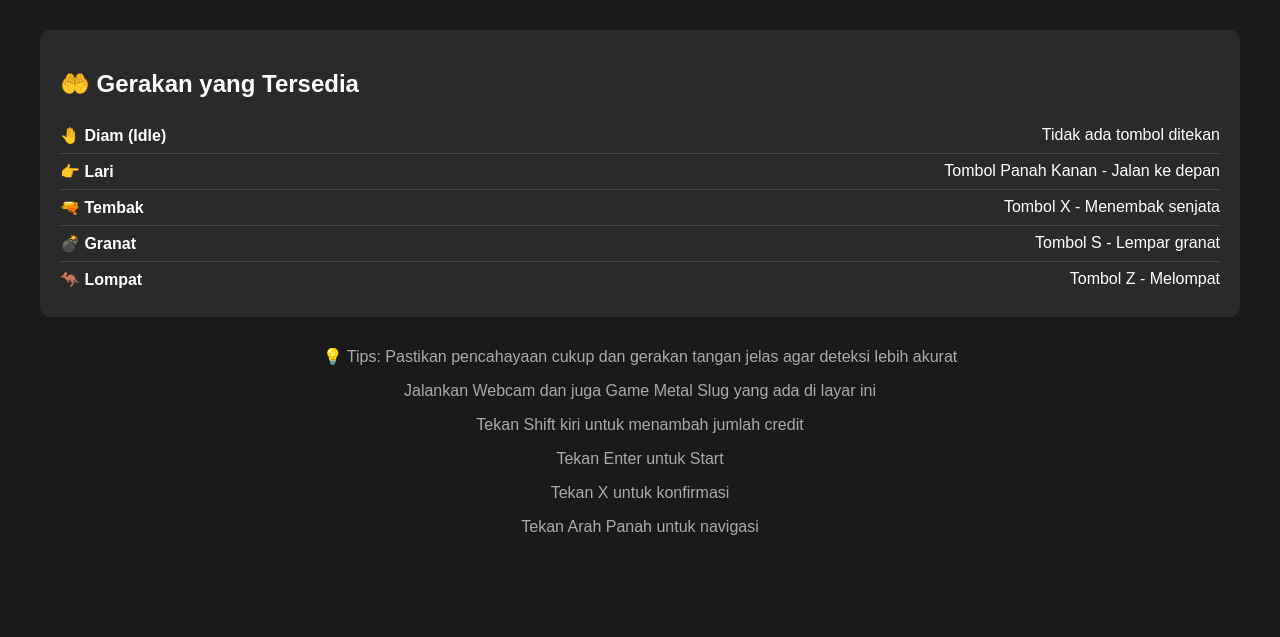
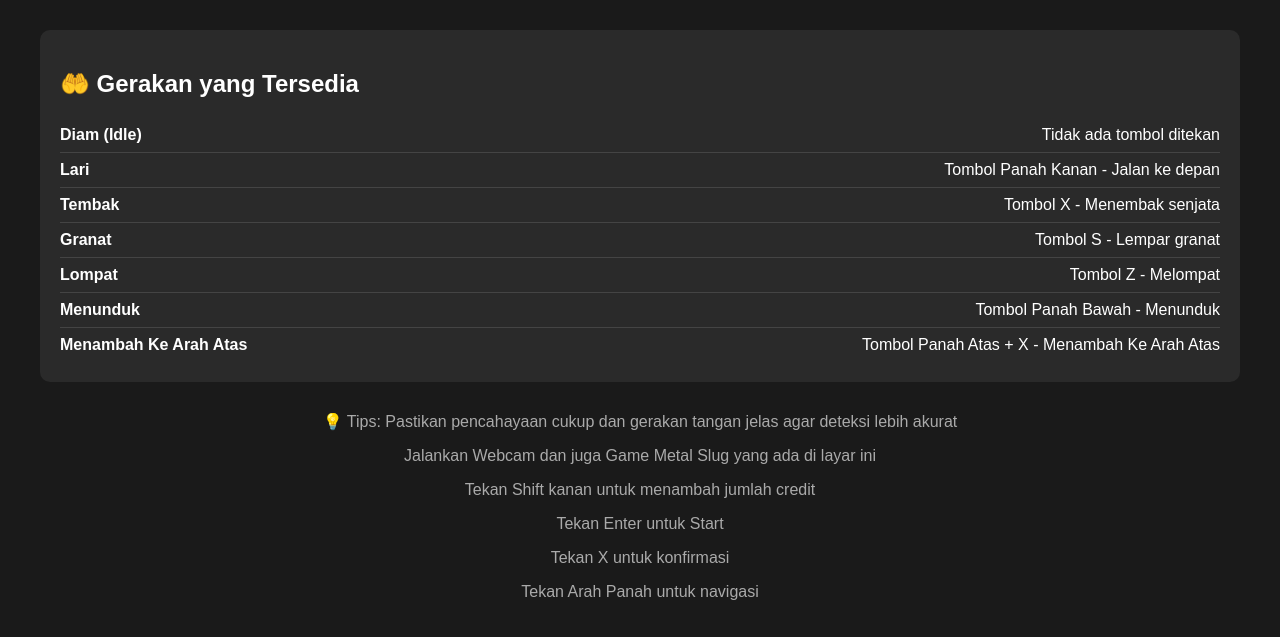
Before and after one commit to IlhamFaisalR23/Tugas_Besar_PCD_006_010_016_024, a FastAPI app: page / in a window 1280 px wide. Shown: the part 711-1348 px from the top of the page. Before the commit the page ends 1246 px from the top, so only its background shows below. Run offline with FastAPI, Linux system fonts and the light colour scheme.

Commit message:
Last Push -> All Features Done

```diff
--- a/02_FastAPI_Interface/main.py
+++ b/02_FastAPI_Interface/main.py
@@ -75,7 +75,7 @@ async def get_gestures():
         "gestures": {
             "idle": "Diam - tidak menekan apapun",
             "run": "Gerakan tangan ke kiri layar - tombol Panah Kanan",
-            "backward": "Gerakan tangan ke kanan layar - tombol Panah Kiri",
+            "backward": "Menoleh ke kiri - tombol Panah Kiri",
             "shoot": "Tangan diangkat dengan jari telunjuk lurus - tombol X",
             "shoot_up": "Tangan diangkat tinggi dengan jari telunjuk ke atas - Panah Atas + X",
             "grenade": "Tangan di belakang - tombol S",
--- a/02_FastAPI_Interface/templates/index.html
+++ b/02_FastAPI_Interface/templates/index.html
@@ -129,31 +129,40 @@
         <div class="gestures-info">
             <h2>🤲 Gerakan yang Tersedia</h2>
             <div class="gesture-item">
-                <span><strong>🤚 Diam (Idle)</strong></span>
+                <span><strong>Diam (Idle)</strong></span>
                 <span>Tidak ada tombol ditekan</span>
             </div>
             <div class="gesture-item">
-                <span><strong>👉 Lari</strong></span>
+                <span><strong>Lari</strong></span>
                 <span>Tombol Panah Kanan - Jalan ke depan</span>
             </div>
             <div class="gesture-item">
-                <span><strong>🔫 Tembak</strong></span>
+                <span><strong>Tembak</strong></span>
                 <span>Tombol X - Menembak senjata</span>
             </div>
             <div class="gesture-item">
-                <span><strong>💣 Granat</strong></span>
+                <span><strong>Granat</strong></span>
                 <span>Tombol S - Lempar granat</span>
             </div>
             <div class="gesture-item">
-                <span><strong>🦘 Lompat</strong></span>
+                <span><strong>Lompat</strong></span>
                 <span>Tombol Z - Melompat</span>
             </div>
+             <div class="gesture-item">
+                <span><strong>Menunduk</strong></span>
+                <span>Tombol Panah Bawah - Menunduk</span>
+            </div>
+             <div class="gesture-item">
+                <span><strong>Menambah Ke Arah Atas</strong></span>
+                <span>Tombol Panah Atas + X - Menambah Ke Arah Atas</span>
+            </div>
+        </div>
         </div>
 
         <div style="margin-top: 30px; text-align: center; color: #aaa;">
             <p>💡 Tips: Pastikan pencahayaan cukup dan gerakan tangan jelas agar deteksi lebih akurat</p>
             <p>Jalankan Webcam dan juga Game Metal Slug yang ada di layar ini</p>
-            <p>Tekan Shift kiri untuk menambah jumlah credit</p>
+            <p>Tekan Shift kanan untuk menambah jumlah credit</p>
             <p>Tekan Enter untuk Start</p>
             <p>Tekan X untuk konfirmasi</p>
             <p>Tekan Arah Panah untuk navigasi</p>
```
Also changed, not shown: 02_FastAPI_Interface/gesture_detector.py (+1 -16 lines), Link_Youtube.txt (added), README.md, 3 other files.
